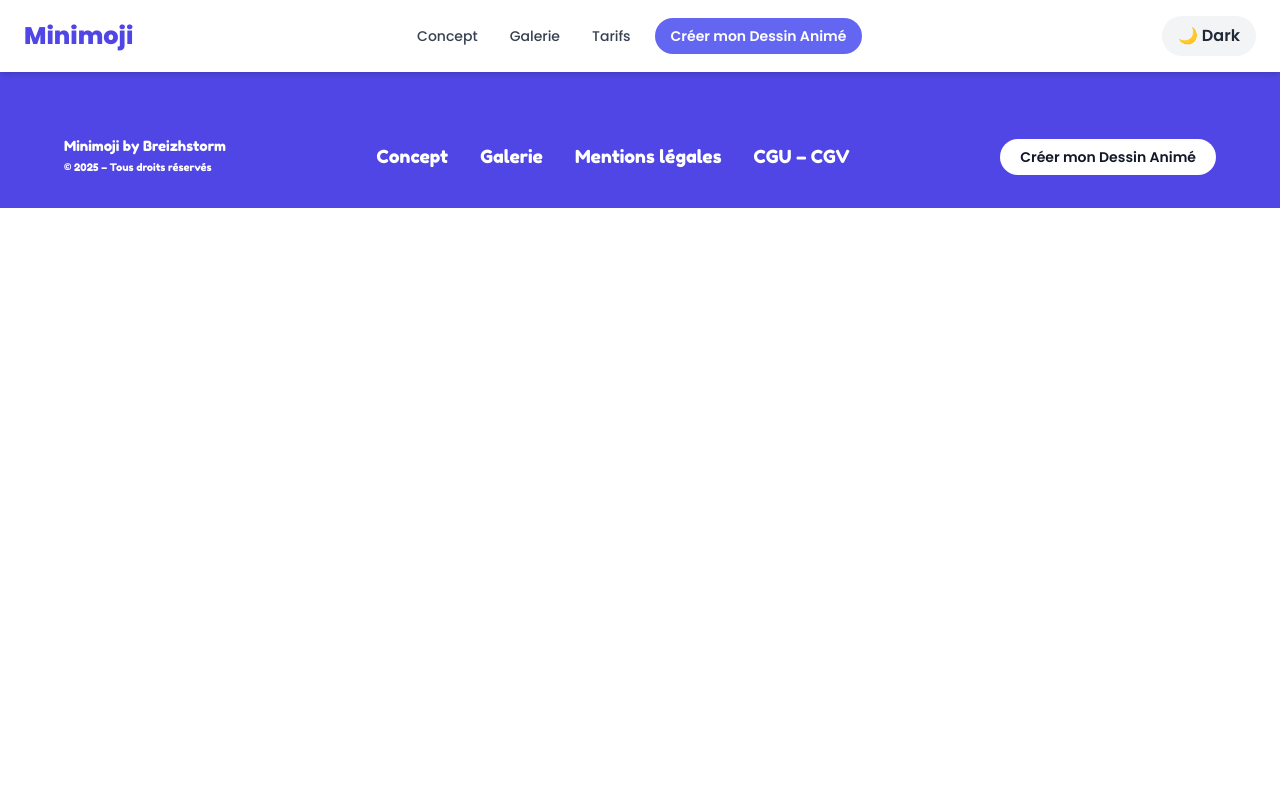
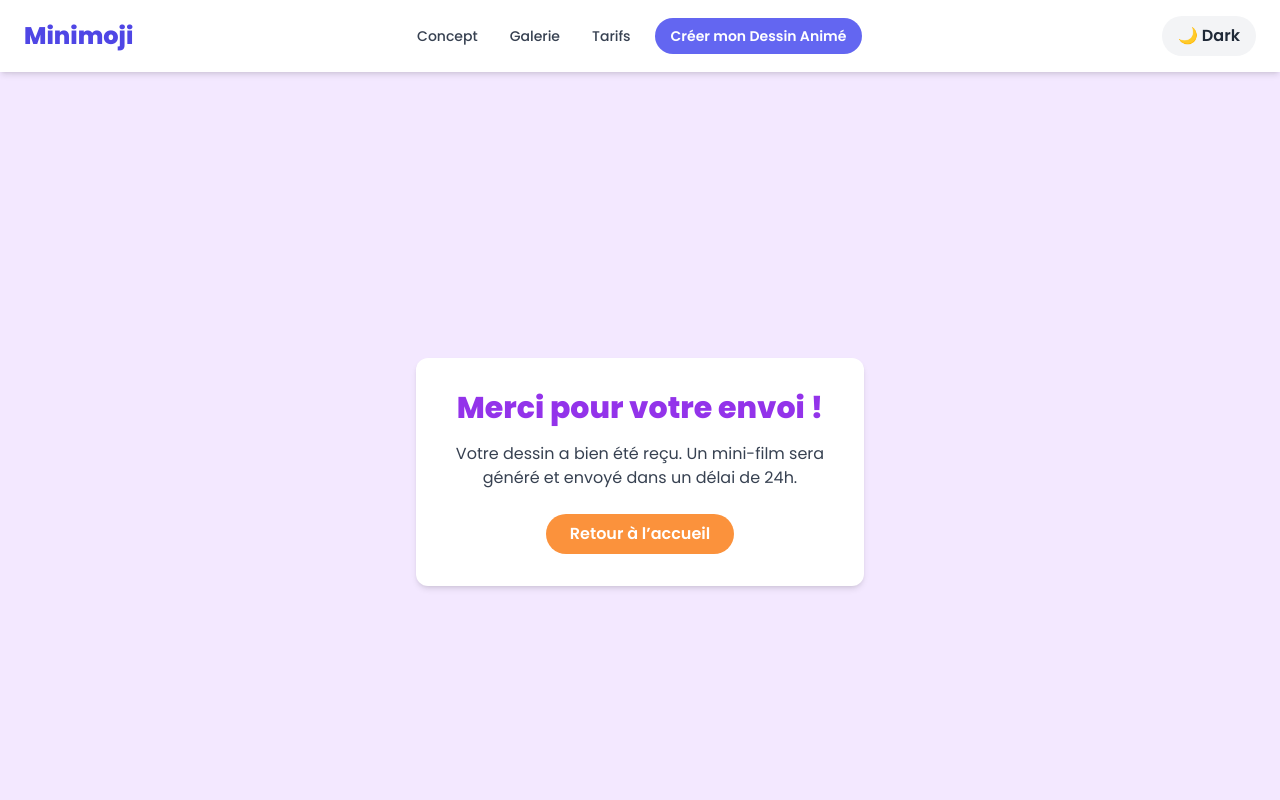
Before and after one commit to rafmeneust/minimoji, a React (Vite) app: page /confirmation in a window 1280 px wide. Shown: the top 800 px of the page. Built offline with nearby package versions, Linux system fonts and the light colour scheme.

Commit message:
Formulaire V2

```diff
--- a/src/App.jsx
+++ b/src/App.jsx
@@ -20,6 +20,7 @@ const GaleriePage = lazy(() => import("./pages/GaleriePage"));
 const Tarifs = lazy(() => import("./pages/Tarifs"));
 const MentionsLegales = lazy(() => import("./pages/mentions-legales"));
 const CGUCGV = lazy(() => import("./pages/cgu-cgv"));
+const Confirmation = lazy(() => import("./pages/Confirmation"));
 
 function HomePage() {
   return (
@@ -86,6 +87,7 @@ function App() {
             <Route path="/tarifs" element={<Tarifs />} />
             <Route path="/mentions-legales" element={<MentionsLegales />} />
             <Route path="/cgu-cgv" element={<CGUCGV />} />
+            <Route path="/confirmation" element={<Confirmation />} />
           </Routes>
         </Suspense>
         <Footer />
--- /dev/null
+++ b/src/pages/Confirmation.jsx
@@ -0,0 +1,26 @@
+import { Helmet } from "react-helmet";
+import { Link } from "react-router-dom";
+
+export default function Confirmation() {
+  return (
+    <>
+      <Helmet>
+        <title>Confirmation – Minimoji</title>
+        <meta name="description" content="Votre dessin a bien été envoyé. Merci de faire confiance à Minimoji !" />
+      </Helmet>
+
+      <section className="min-h-screen bg-purple-100 dark:bg-gray-900 flex flex-col justify-center items-center text-center px-4 py-16">
+        <div className="bg-white dark:bg-gray-800 p-8 rounded-xl shadow-md max-w-md">
+          <h1 className="text-3xl font-extrabold text-purple-600 dark:text-white mb-4">Merci pour votre envoi !</h1>
+          <p className="text-gray-700 dark:text-gray-300 mb-6">Votre dessin a bien été reçu. Un mini-film sera généré et envoyé dans un délai de 24h.</p>
+          <Link
+            to="/"
+            className="inline-block bg-orange-400 hover:bg-orange-600 text-white font-semibold px-6 py-2 rounded-full transition"
+          >
+            Retour à l’accueil
+          </Link>
+        </div>
+      </section>
+    </>
+  );
+}
--- a/src/pages/Form.jsx
+++ b/src/pages/Form.jsx
@@ -1,8 +1,10 @@
 import { useState } from "react";
 import { Helmet } from "react-helmet";
+import { useNavigate } from "react-router-dom";
 
 export default function Form() {
   const [preview, setPreview] = useState(null);
+  const navigate = useNavigate();
 
   const handleSubmit = async (e) => {
     e.preventDefault();
@@ -10,15 +12,13 @@ export default function Form() {
 
     try {
       console.log(Object.fromEntries(formData.entries()));
-      const response = await fetch("/api/send-email.js", {
+      const response = await fetch("/api/send-email", {
         method: "POST",
         body: formData,
       });
 
       if (response.ok) {
-        alert("Merci ! Votre dessin a bien été envoyé 🎉 Nous vous confirmerons par email la prise en compte de votre demande.");
-        e.target.reset();
-        setPreview(null);
+        navigate("/confirmation");
       } else {
         const errorText = await response.text();
         console.error("Erreur:", errorText);
```
Also changed, not shown: 1 other file (tests, documents, lock files or other folders).
